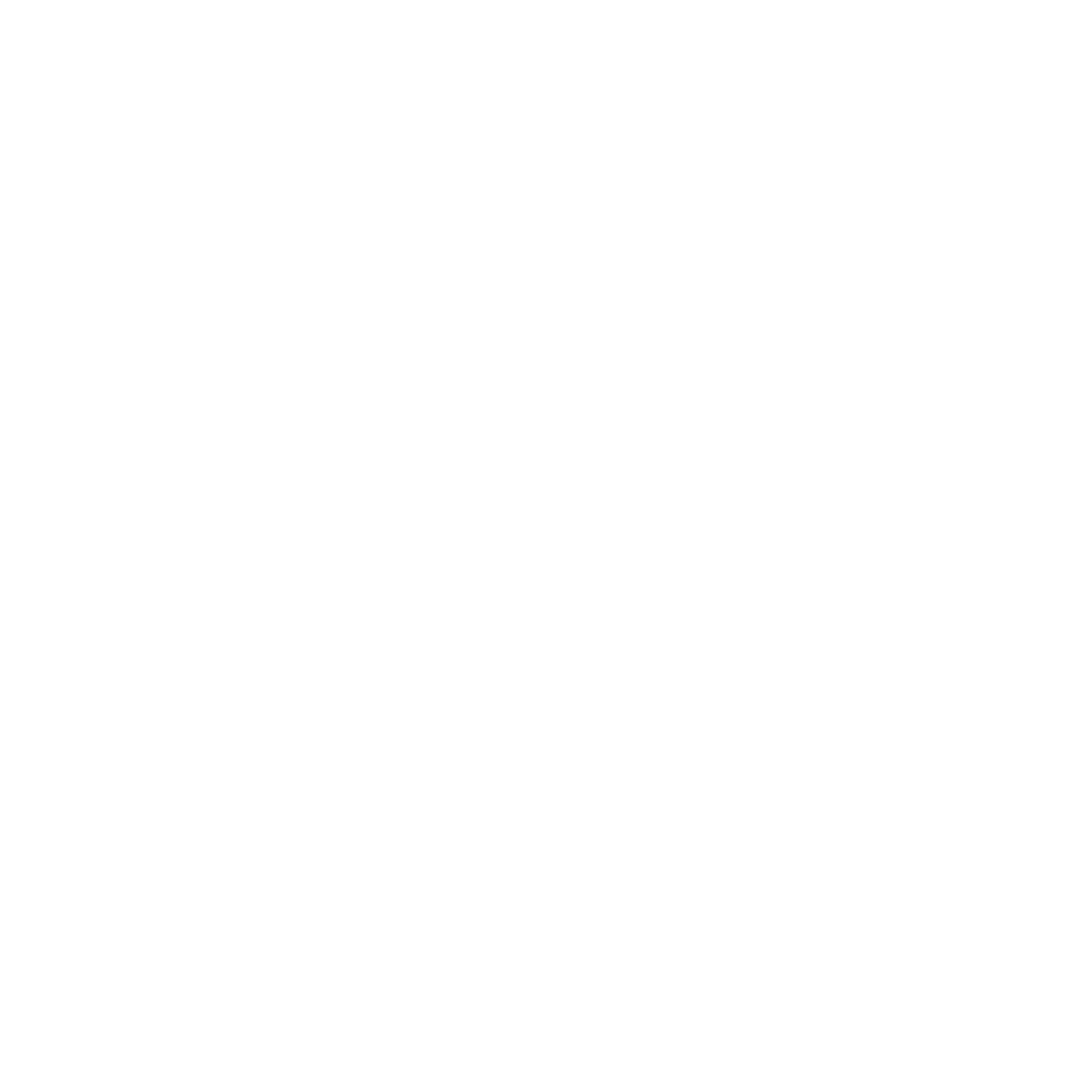
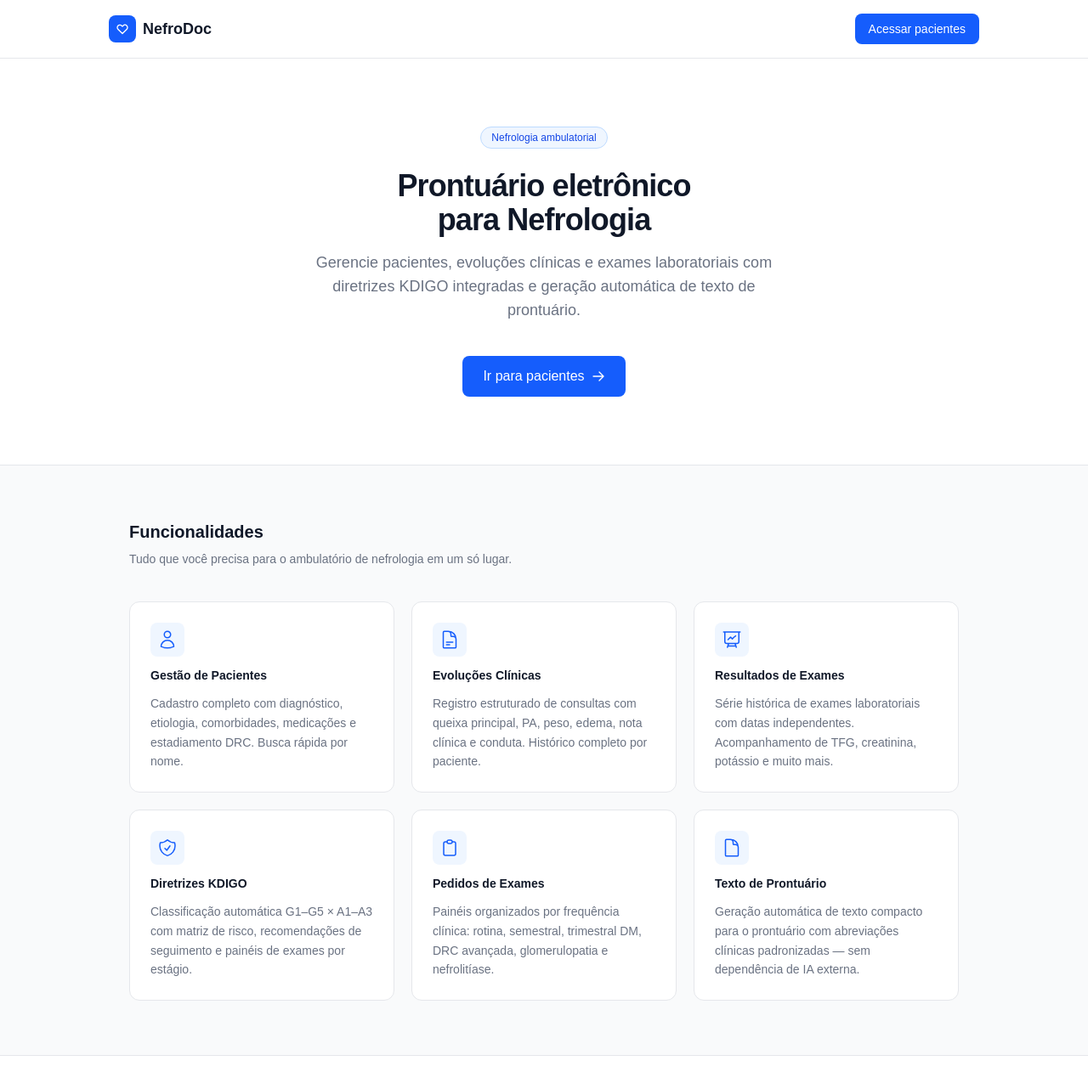
Before and after one commit to nephron-code/documentar, a Next.js app: page / in a window 1280 px wide. Before the commit this address had no page. Shown: the top 1282 px of the page at 85% size. Before the commit the page ends 800 px from the top, so only its background shows below. Built offline with nearby package versions, Linux system fonts and the light colour scheme.

Commit message:
feat: adicionar splash page com funcionalidades

```diff
--- a/src/app/layout.tsx
+++ b/src/app/layout.tsx
@@ -13,8 +13,8 @@ const geistMono = Geist_Mono({
 });
 
 export const metadata: Metadata = {
-  title: "Create Next App",
-  description: "Generated by create next app",
+  title: "NefroDoc",
+  description: "Prontuário eletrônico para Nefrologia ambulatorial",
 };
 
 export default function RootLayout({
--- a/src/app/page.tsx
+++ b/src/app/page.tsx
@@ -1,5 +1,152 @@
-import { redirect } from 'next/navigation'
+import Link from 'next/link'
+import type { Metadata } from 'next'
 
-export default function Home() {
-  redirect('/patients')
+export const metadata: Metadata = {
+  title: 'NefroDoc — Prontuário de Nefrologia',
+  description: 'Prontuário eletrônico para Nefrologia ambulatorial. Gerencie pacientes, evoluções e exames com diretrizes KDIGO integradas.',
 }
+
+const features = [
+  {
+    icon: (
+      <svg className="w-6 h-6" fill="none" viewBox="0 0 24 24" stroke="currentColor" strokeWidth={1.5}>
+        <path strokeLinecap="round" strokeLinejoin="round" d="M15.75 6a3.75 3.75 0 1 1-7.5 0 3.75 3.75 0 0 1 7.5 0ZM4.501 20.118a7.5 7.5 0 0 1 14.998 0A17.933 17.933 0 0 1 12 21.75c-2.676 0-5.216-.584-7.499-1.632Z" />
+      </svg>
+    ),
+    title: 'Gestão de Pacientes',
+    description: 'Cadastro completo com diagnóstico, etiologia, comorbidades, medicações e estadiamento DRC. Busca rápida por nome.',
+  },
+  {
+    icon: (
+      <svg className="w-6 h-6" fill="none" viewBox="0 0 24 24" stroke="currentColor" strokeWidth={1.5}>
+        <path strokeLinecap="round" strokeLinejoin="round" d="M19.5 14.25v-2.625a3.375 3.375 0 0 0-3.375-3.375h-1.5A1.125 1.125 0 0 1 13.5 7.125v-1.5a3.375 3.375 0 0 0-3.375-3.375H8.25m0 12.75h7.5m-7.5 3H12M10.5 2.25H5.625c-.621 0-1.125.504-1.125 1.125v17.25c0 .621.504 1.125 1.125 1.125h12.75c.621 0 1.125-.504 1.125-1.125V11.25a9 9 0 0 0-9-9Z" />
+      </svg>
+    ),
+    title: 'Evoluções Clínicas',
+    description: 'Registro estruturado de consultas com queixa principal, PA, peso, edema, nota clínica e conduta. Histórico completo por paciente.',
+  },
+  {
+    icon: (
+      <svg className="w-6 h-6" fill="none" viewBox="0 0 24 24" stroke="currentColor" strokeWidth={1.5}>
+        <path strokeLinecap="round" strokeLinejoin="round" d="M3.75 3v11.25A2.25 2.25 0 0 0 6 16.5h2.25M3.75 3h-1.5m1.5 0h16.5m0 0h1.5m-1.5 0v11.25A2.25 2.25 0 0 1 18 16.5h-2.25m-7.5 0h7.5m-7.5 0-1 3m8.5-3 1 3m0 0 .5 1.5m-.5-1.5h-9.5m0 0-.5 1.5m.75-9 3-3 2.148 2.148A12.061 12.061 0 0 1 16.5 7.605" />
+      </svg>
+    ),
+    title: 'Resultados de Exames',
+    description: 'Série histórica de exames laboratoriais com datas independentes. Acompanhamento de TFG, creatinina, potássio e muito mais.',
+  },
+  {
+    icon: (
+      <svg className="w-6 h-6" fill="none" viewBox="0 0 24 24" stroke="currentColor" strokeWidth={1.5}>
+        <path strokeLinecap="round" strokeLinejoin="round" d="M9 12.75 11.25 15 15 9.75m-3-7.036A11.959 11.959 0 0 1 3.598 6 11.99 11.99 0 0 0 3 9.749c0 5.592 3.824 10.29 9 11.623 5.176-1.332 9-6.03 9-11.622 0-1.31-.21-2.571-.598-3.751h-.152c-3.196 0-6.1-1.248-8.25-3.285Z" />
+      </svg>
+    ),
+    title: 'Diretrizes KDIGO',
+    description: 'Classificação automática G1–G5 × A1–A3 com matriz de risco, recomendações de seguimento e painéis de exames por estágio.',
+  },
+  {
+    icon: (
+      <svg className="w-6 h-6" fill="none" viewBox="0 0 24 24" stroke="currentColor" strokeWidth={1.5}>
+        <path strokeLinecap="round" strokeLinejoin="round" d="M9 5H7a2 2 0 0 0-2 2v12a2 2 0 0 0 2 2h10a2 2 0 0 0 2-2V7a2 2 0 0 0-2-2h-2M9 5a2 2 0 0 0 2 2h2a2 2 0 0 0 2-2M9 5a2 2 0 0 1 2-2h2a2 2 0 0 1 2 2" />
+      </svg>
+    ),
+    title: 'Pedidos de Exames',
+    description: 'Painéis organizados por frequência clínica: rotina, semestral, trimestral DM, DRC avançada, glomerulopatia e nefrolitíase.',
+  },
+  {
+    icon: (
+      <svg className="w-6 h-6" fill="none" viewBox="0 0 24 24" stroke="currentColor" strokeWidth={1.5}>
+        <path strokeLinecap="round" strokeLinejoin="round" d="M19.5 14.25v-2.625a3.375 3.375 0 0 0-3.375-3.375h-1.5A1.125 1.125 0 0 1 13.5 7.125v-1.5a3.375 3.375 0 0 0-3.375-3.375H8.25m2.25 0H5.625c-.621 0-1.125.504-1.125 1.125v17.25c0 .621.504 1.125 1.125 1.125h12.75c.621 0 1.125-.504 1.125-1.125V11.25a9 9 0 0 0-9-9Z" />
+      </svg>
+    ),
+    title: 'Texto de Prontuário',
+    description: 'Geração automática de texto compacto para o prontuário com abreviações clínicas padronizadas — sem dependência de IA externa.',
+  },
+]
+
+export default function SplashPage() {
+  return (
+    <div className="min-h-screen bg-gray-50">
+      {/* Nav */}
+      <nav className="bg-white border-b border-gray-200 px-6 py-4">
+        <div className="max-w-5xl mx-auto flex items-center justify-between">
+          <div className="flex items-center gap-2">
+            <div className="w-8 h-8 rounded-lg bg-blue-600 flex items-center justify-center">
+              <svg className="w-4 h-4 text-white" fill="none" viewBox="0 0 24 24" stroke="currentColor" strokeWidth={2}>
+                <path strokeLinecap="round" strokeLinejoin="round" d="M4.318 6.318a4.5 4.5 0 0 0 0 6.364L12 20.364l7.682-7.682a4.5 4.5 0 0 0-6.364-6.364L12 7.636l-1.318-1.318a4.5 4.5 0 0 0-6.364 0Z" />
+              </svg>
+            </div>
+            <span className="font-semibold text-gray-900 text-lg">NefroDoc</span>
+          </div>
+          <Link
+            href="/patients"
+            className="bg-blue-600 hover:bg-blue-700 text-white text-sm font-medium px-4 py-2 rounded-lg transition-colors"
+          >
+            Acessar pacientes
+          </Link>
+        </div>
+      </nav>
+
+      {/* Hero */}
+      <section className="bg-white border-b border-gray-200">
+        <div className="max-w-5xl mx-auto px-6 py-20 text-center">
+          <span className="inline-block text-xs font-medium text-blue-700 bg-blue-50 border border-blue-200 px-3 py-1 rounded-full mb-6">
+            Nefrologia ambulatorial
+          </span>
+          <h1 className="text-4xl font-bold text-gray-900 mb-4 tracking-tight">
+            Prontuário eletrônico<br />para Nefrologia
+          </h1>
+          <p className="text-lg text-gray-500 max-w-xl mx-auto mb-10">
+            Gerencie pacientes, evoluções clínicas e exames laboratoriais com
+            diretrizes KDIGO integradas e geração automática de texto de prontuário.
+          </p>
+          <Link
+            href="/patients"
+            className="inline-flex items-center gap-2 bg-blue-600 hover:bg-blue-700 text-white font-medium px-6 py-3 rounded-lg transition-colors text-base"
+          >
+            Ir para pacientes
+            <svg className="w-4 h-4" fill="none" viewBox="0 0 24 24" stroke="currentColor" strokeWidth={2}>
+              <path strokeLinecap="round" strokeLinejoin="round" d="M13.5 4.5 21 12m0 0-7.5 7.5M21 12H3" />
+            </svg>
+          </Link>
+        </div>
+      </section>
+
+      {/* Features */}
+      <section className="max-w-5xl mx-auto px-6 py-16">
+        <h2 className="text-xl font-semibold text-gray-900 mb-2">Funcionalidades</h2>
+        <p className="text-gray-500 text-sm mb-10">Tudo que você precisa para o ambulatório de nefrologia em um só lugar.</p>
+        <div className="grid grid-cols-1 sm:grid-cols-2 lg:grid-cols-3 gap-5">
+          {features.map((f) => (
+            <div
+              key={f.title}
+              className="bg-white border border-gray-200 rounded-xl p-6 space-y-3"
+            >
+              <div className="w-10 h-10 rounded-lg bg-blue-50 text-blue-600 flex items-center justify-center">
+                {f.icon}
+              </div>
+              <h3 className="font-semibold text-gray-900 text-sm">{f.title}</h3>
+              <p className="text-gray-500 text-sm leading-relaxed">{f.description}</p>
+            </div>
+          ))}
+        </div>
+      </section>
+
+      {/* CTA bottom */}
+      <section className="border-t border-gray-200 bg-white">
+        <div className="max-w-5xl mx-auto px-6 py-14 text-center">
+          <h2 className="text-2xl font-bold text-gray-900 mb-3">Pronto para começar?</h2>
+          <p className="text-gray-500 mb-8 text-sm">Acesse a lista de pacientes e inicie o acompanhamento.</p>
+          <Link
+            href="/patients"
+            className="inline-flex items-center gap-2 bg-blue-600 hover:bg-blue-700 text-white font-medium px-6 py-3 rounded-lg transition-colors"
+          >
+            Acessar pacientes
+            <svg className="w-4 h-4" fill="none" viewBox="0 0 24 24" stroke="currentColor" strokeWidth={2}>
+              <path strokeLinecap="round" strokeLinejoin="round" d="M13.5 4.5 21 12m0 0-7.5 7.5M21 12H3" />
+            </svg>
+          </Link>
+        </div>
+      </section>
+    </div>
+  )
+}
```
